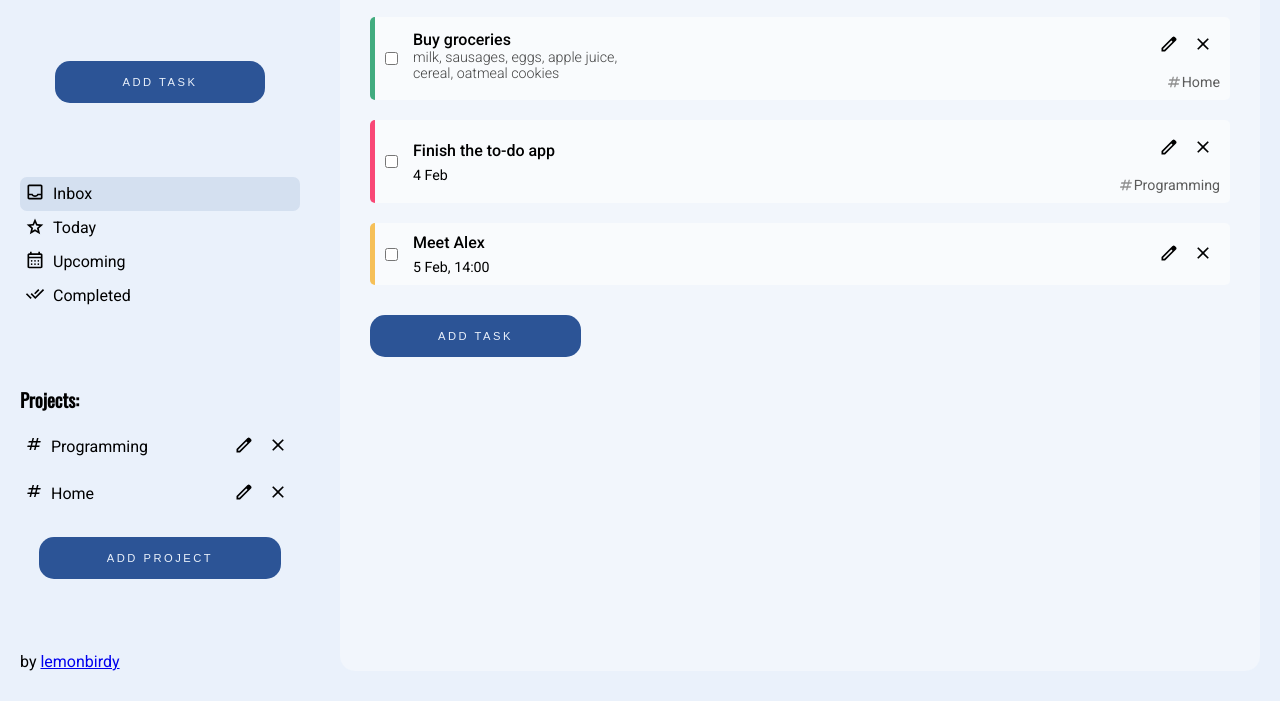
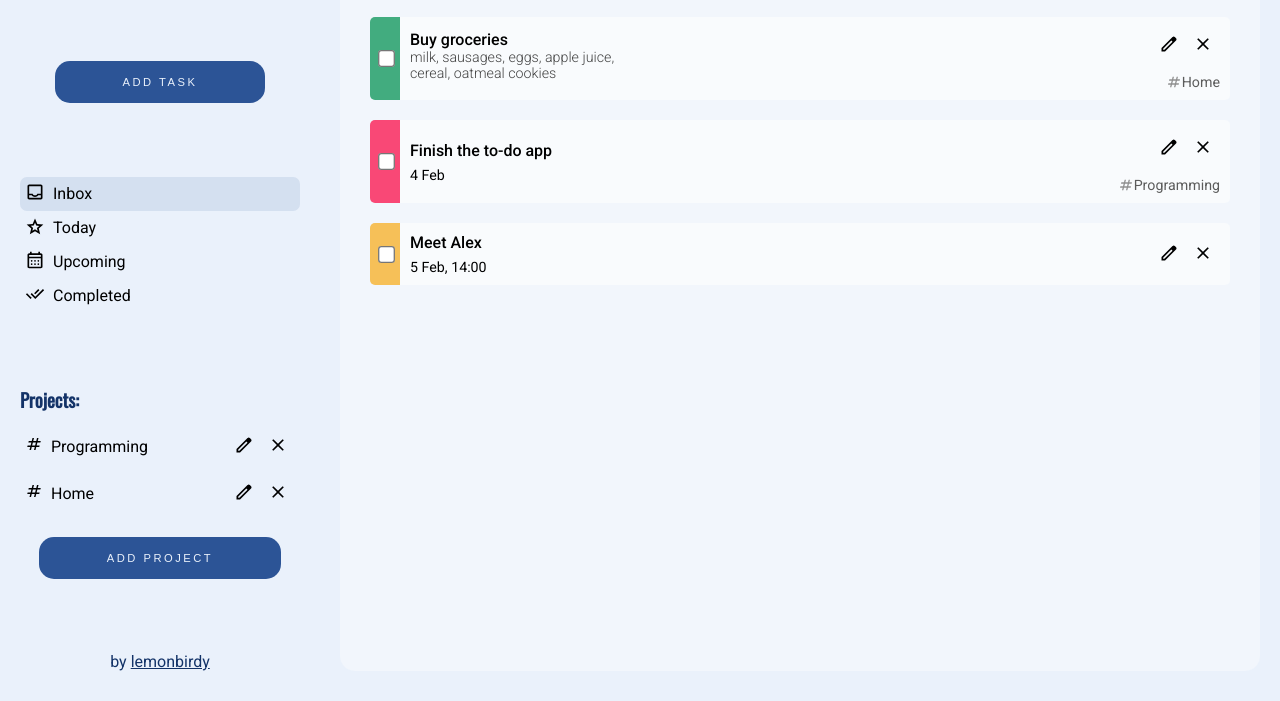
Before and after one commit to citronoiseau/todo-odin, a website built with webpack: page src/index.html in a window 1280 px wide. Shown: the part 99-800 px from the top of the page. Built offline with nearby package versions, Linux system fonts and the light colour scheme.

Commit message:
last css touches

```diff
--- a/src/dom/showTasks.js
+++ b/src/dom/showTasks.js
@@ -111,11 +111,11 @@ export default function changeTasks(name, tasks) {
 
     const taskPriority = task.priority;
     if (taskPriority === "High") {
-      taskContainer.style.borderLeft = "5px solid  #F94876";
+      taskContainer.style.borderLeft = "30px solid  #F94876";
     } else if (taskPriority === "Medium") {
-      taskContainer.style.borderLeft = "5px solid #F6C058";
+      taskContainer.style.borderLeft = "30px solid #F6C058";
     } else if (taskPriority === "Low") {
-      taskContainer.style.borderLeft = "5px solid #42AC7F";
+      taskContainer.style.borderLeft = "30px solid #42AC7F";
     }
 
     checkbox.addEventListener("change", function () {
--- a/src/dom/sidebar.js
+++ b/src/dom/sidebar.js
@@ -66,6 +66,7 @@ export default function createSideBar() {
   projectBtnContainer.appendChild(addProjectBtn);
 
   const footerContainer = document.createElement("div");
+  footerContainer.classList.add("footer");
   const message = document.createElement("div");
   message.textContent = "by ";
   const authorLink = document.createElement("a");
--- a/src/style.css
+++ b/src/style.css
@@ -45,6 +45,7 @@ h3,
 h4,
 h5 {
   font-family: "Oswald", sans-serif;
+  color: #133368;
 }
 h2 {
   text-transform: capitalize;
@@ -233,11 +234,21 @@ select:focus {
 
 .taskContainer {
   display: flex;
+  position: relative;
   gap: 15px;
   padding: 10px;
   align-items: center;
   border-radius: 5px;
   background-color: #f9fbfd;
+}
+input[type="checkbox"] {
+  position: absolute;
+  left: -20px;
+  transform: scale(1.3);
+  background-color: #cad3eb;
+}
+input[type="checkbox"]:checked {
+  accent-color: #fbfefe;
 }
 .mainInfo {
   display: flex;
@@ -314,6 +325,20 @@ select:focus {
   resize: none;
   overflow-y: auto;
 }
+#main .addTaskBtn {
+  display: none;
+}
+.footer {
+  text-align: center;
+  color: #133368;
+}
+.footer a {
+  color: #133368;
+  transition: all 0.3s ease-in;
+}
+.footer a:hover {
+  color: #517ec8;
+}
 @media (max-width: 1024px) {
   #content {
     grid-template-areas: "main main";
@@ -342,4 +367,7 @@ select:focus {
     display: flex;
     justify-content: center;
   }
+  #main .addTaskBtn {
+    display: block;
+  }
 }
```
